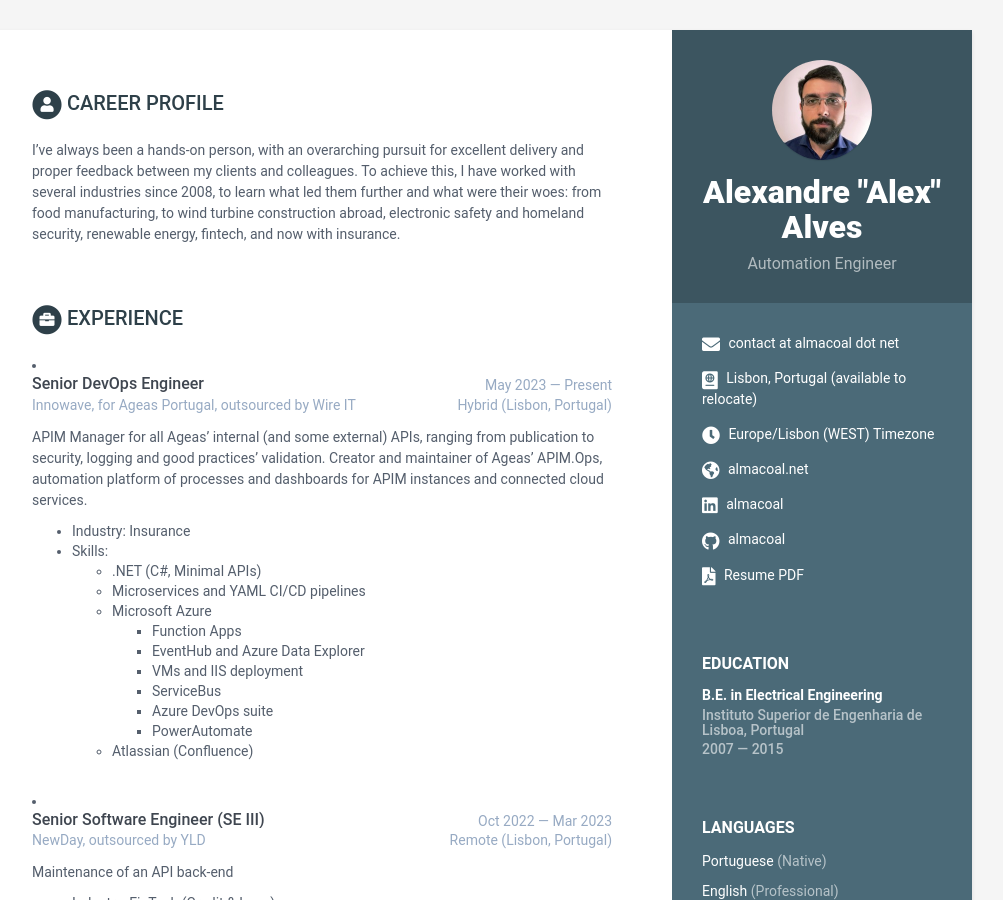
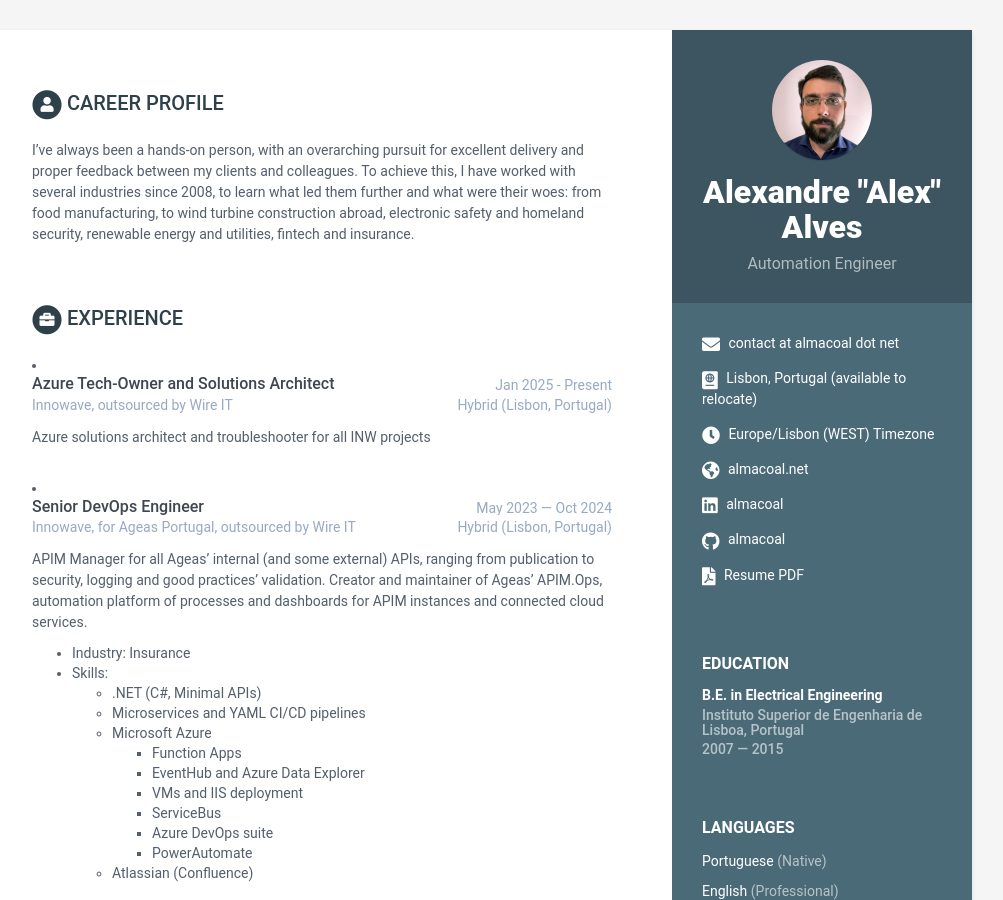
Before and after one commit to almacoal/almacoal.github.io, a Jekyll site: the page built from index.html, in a window 1280 px wide and 900 px high. Shown: the whole window, without its empty margins (168-1171 px from the left). Built offline with Jekyll 4.4.1, drawn with Linux system fonts in a browser that asks for light colours.

Commit message:
Added AzSolArch

```diff
--- a/_data/data.yml
+++ b/_data/data.yml
@@ -46,7 +46,7 @@
 career-profile:
     title: Career Profile
     summary: |
-      I’ve always been a hands-on person, with an overarching pursuit for excellent delivery and proper feedback between my clients and colleagues. To achieve this, I have worked with several industries since 2008, to learn what led them further and what were their woes: from food manufacturing, to wind turbine construction abroad, electronic safety and homeland security, renewable energy, fintech, and now with insurance.
+      I’ve always been a hands-on person, with an overarching pursuit for excellent delivery and proper feedback between my clients and colleagues. To achieve this, I have worked with several industries since 2008, to learn what led them further and what were their woes: from food manufacturing, to wind turbine construction abroad, electronic safety and homeland security, renewable energy and utilities, fintech and insurance.
 education:
     title: Education
     info:
@@ -60,8 +60,16 @@
 experiences:
     title: Experience
     info:
+      - role: Azure Tech-Owner and Solutions Architect
+        time: Jan 2025 - Present
+        company: Innowave, outsourced by Wire IT
+        location: Hybrid (Lisbon, Portugal)
+        details: |
+          Azure solutions architect and troubleshooter for all INW projects
+        # Ref.: AgentWave
+
       - role: Senior DevOps Engineer
-        time: May 2023 — Present
+        time: May 2023 — Oct 2024
         company: Innowave, for Ageas Portugal, outsourced by Wire IT
         location: Hybrid (Lisbon, Portugal)
         details: |
```
